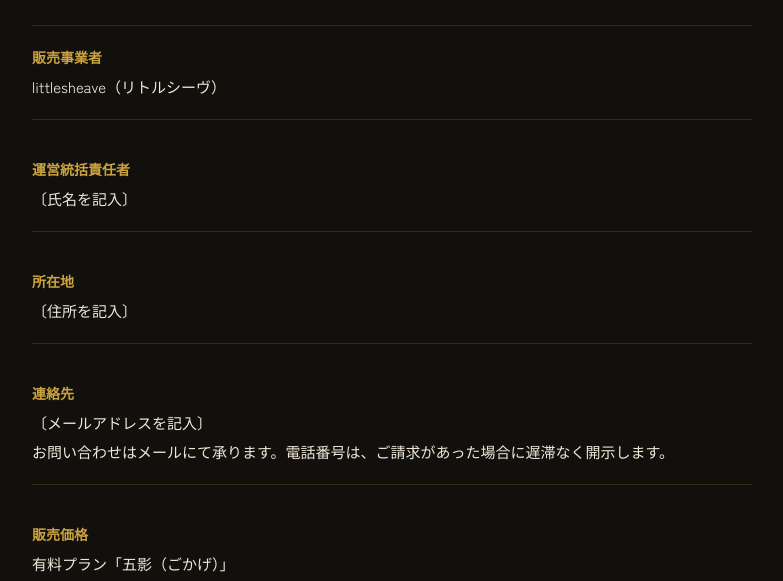
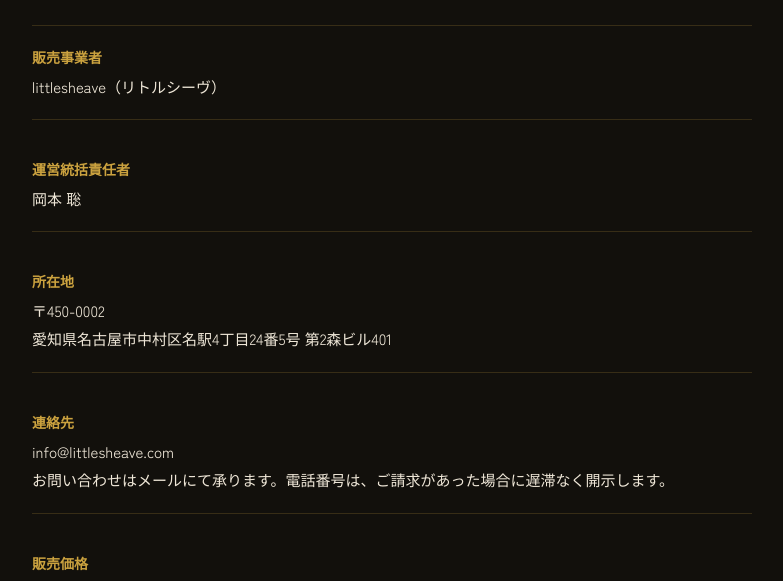
Before and after one commit to littlesheave-oss/kagemusha-web, a plain HTML site: page tokushoho.html in a window 1280 px wide. Shown: the part 164-745 px from the top of the page, without its empty margins (248-1031 px from the left). Drawn offline with Linux system fonts and the light colour scheme.

Commit message:
Update tokushoho.html

```diff
--- a/tokushoho.html
+++ b/tokushoho.html
@@ -40,13 +40,13 @@
     <dd>littlesheave（リトルシーヴ）</dd>
 
     <dt>運営統括責任者</dt>
-    <dd>〔氏名を記入〕</dd>
+    <dd>岡本 聡</dd>
 
     <dt>所在地</dt>
-    <dd>〔住所を記入〕</dd>
+    <dd>〒450-0002<br>愛知県名古屋市中村区名駅4丁目24番5号 第2森ビル401</dd>
 
     <dt>連絡先</dt>
-    <dd>〔メールアドレスを記入〕<br>お問い合わせはメールにて承ります。電話番号は、ご請求があった場合に遅滞なく開示します。</dd>
+    <dd>info@littlesheave.com<br>お問い合わせはメールにて承ります。電話番号は、ご請求があった場合に遅滞なく開示します。</dd>
 
     <dt>販売価格</dt>
     <dd>
```
